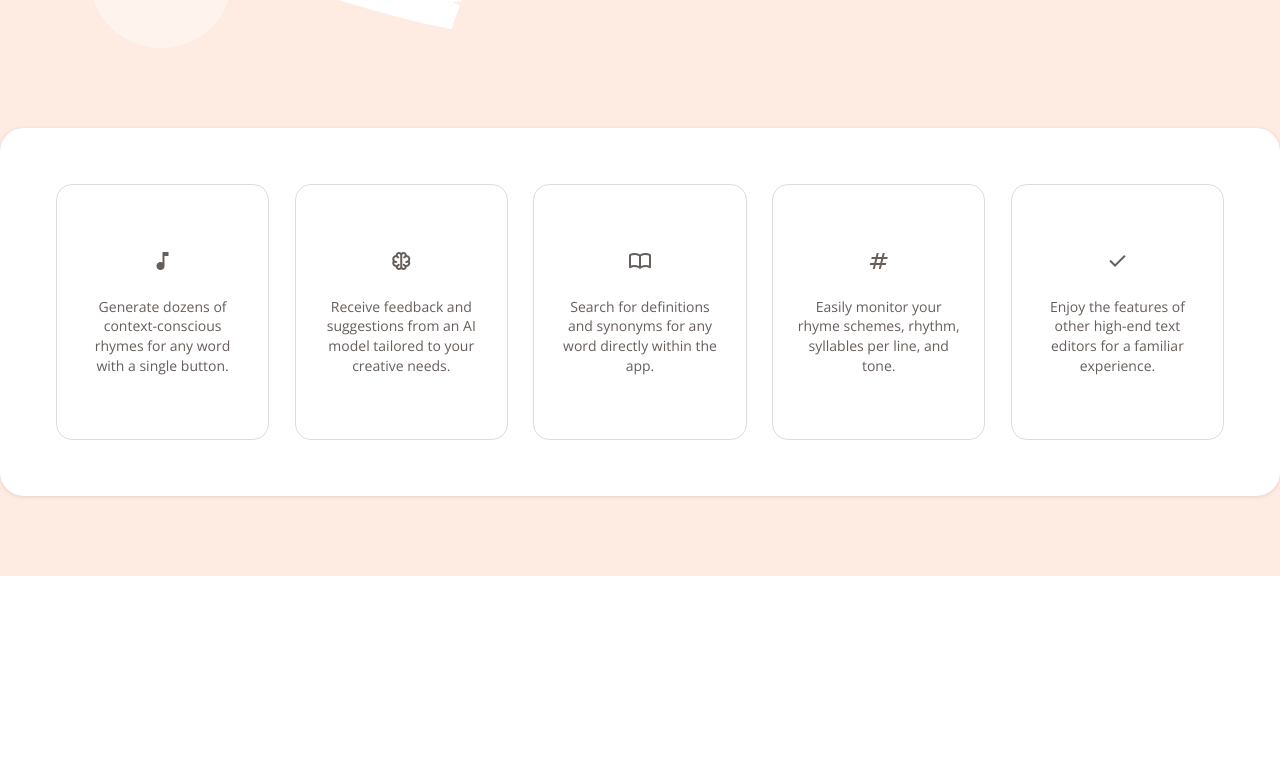
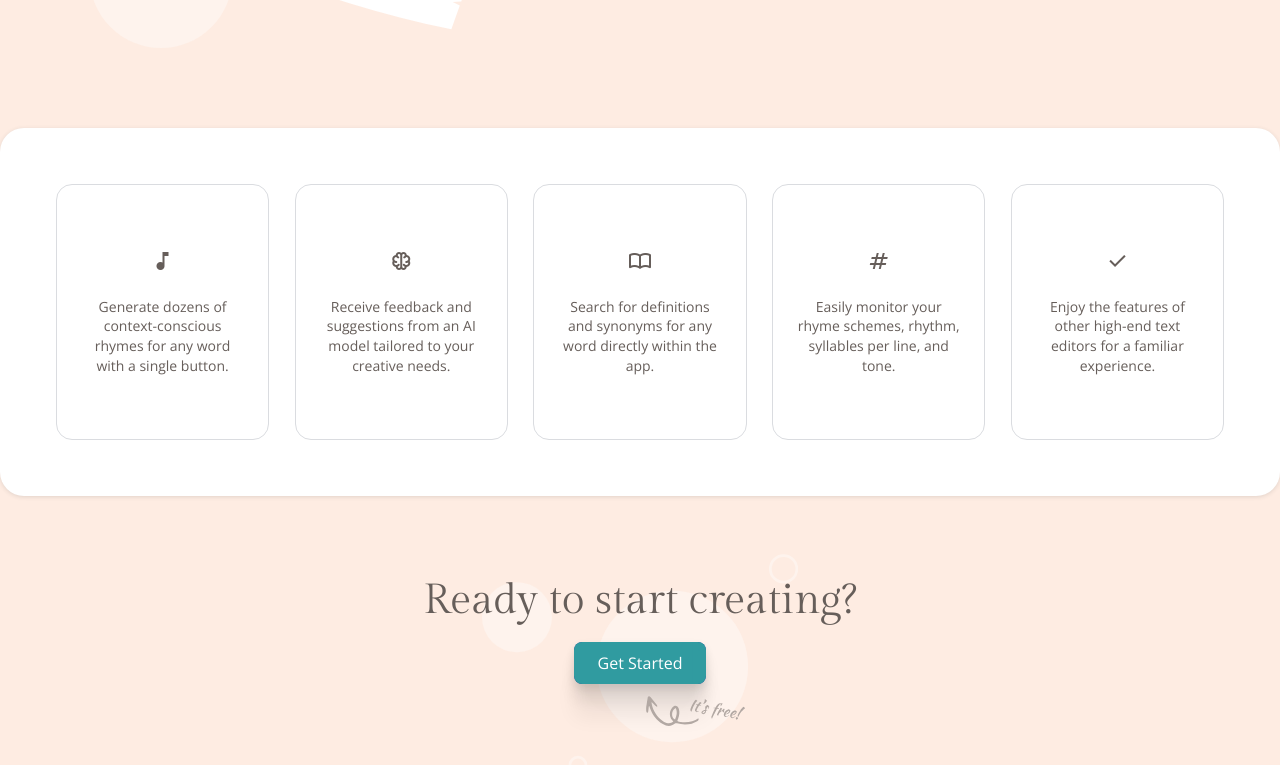
Before and after one commit to MMMJB/Quilli-react, a React (Vite) app: page / in a window 1280 px wide. Shown: the part 1095-1860 px from the top of the page. Before the commit the page ends 1671 px from the top, so only its background shows below. Built offline with nearby package versions, Linux system fonts and the light colour scheme.

Commit message:
cleaned up styling and finished final cta section

```diff
--- a/src/Pages/Home/Components/About.jsx
+++ b/src/Pages/Home/Components/About.jsx
@@ -1,14 +1,12 @@
 import React from "react";
-
-import H3 from "./H3";
 
 export default function About() {
     return (<>
         <section className="grid grid-cols-2 justify-items-center w-full max-w-[1500px]">
             <img src="images/paper_illustration.svg" alt="Illustration"></img>
-            <div className="flex flex-col justify-center font-display text-home">
-                <h2 className="text-[42px]/[50.4px] tracking-tight max-w-xl">Spend less time switching tabs and more time <span className="text-brand">writing</span>.</h2>
-                <H3 className="mt-4 max-w-[34rem]" text="Tired of flipping back and forth between dictionaries, rhyme lists, spell checkers, and more? Quilli has you covered, free of charge." />
+            <div className="flex flex-col justify-center text-home">
+                <h2 className="tracking-tight max-w-xl">Spend less time switching tabs and more time <span className="text-brand">writing</span>.</h2>
+                <h3 className="mt-4 max-w-[34rem]">Tired of flipping back and forth between dictionaries, rhyme lists, spell checkers, and more? Quilli has you covered, free of charge.</h3>
             </div>
         </section>
     </>)
--- a/src/Pages/Home/Components/GetStarted.jsx
+++ b/src/Pages/Home/Components/GetStarted.jsx
@@ -1,10 +1,21 @@
 import React from "react";
+
+import GetStartedBtn from "./GetStartedBtn";
 
 export default function GetStarted() {
     return (<>
-        <div className="text-base/[26px] text-white font-sans">
-            <span className="absolute rounded-lg px-6 py-2 bg-brand-dark shadow-[0px_24px_60px_rgba(0,0,0,.01),0px_34px_20px_rgba(0,0,0,.05),0px_15px_15px_rgba(0,0,0,.09),0px_4px_8px_rgba(0,0,0,.1)]">Get Started</span>
-            <button className="bg-brand cta-mask rounded-lg px-6 py-2 animate-cta-rev hover:animate-cta">Get Started</button>
-        </div>
+        <section className="w-full my-20 grid place-items-center">
+            <div className="flex flex-col justify-center items-center gap-4 relative">
+                <svg className=" h-[125%] absolute" viewBox="0 0 299 208" fill="none" xmlns="http://www.w3.org/2000/svg">
+                    <path d="M297 14.0991C297 21.0039 291.403 26.5991 284.499 26.5991C277.597 26.5991 272 21.0039 272 14.0991C272 7.19429 277.597 1.59912 284.499 1.59912C291.403 1.59912 297 7.19429 297 14.0991Z" stroke="#FEF3ED" strokeWidth="2.57733" strokeMiterlimit="10"/>
+                    <path d="M98 199.099C98 203.242 94.6418 206.599 90.4993 206.599C86.3582 206.599 83 203.242 83 199.099C83 194.956 86.3582 191.599 90.4993 191.599C94.6418 191.599 98 194.956 98 199.099Z" stroke="#FEF3ED" strokeWidth="2.57733" strokeMiterlimit="10"/>
+                    <circle cx="179.5" cy="106.099" r="71.5" fill="#FEF3ED"/>
+                    <circle cx="33" cy="59.5991" r="33" fill="#FEF3ED"/>
+                </svg>
+                <h2 className="text-home z-10">Ready to start creating?</h2>
+                <GetStartedBtn />
+                <img className="relative bottom-3 translate-x-1/2 z-10" src="/images/callout.svg" alt="It's free!"></img>
+            </div>
+        </section>
     </>)
 }
--- /dev/null
+++ b/src/Pages/Home/Components/GetStartedBtn.jsx
@@ -0,0 +1,10 @@
+import React from "react";
+
+export default function GetStartedBtn() {
+    return (<>
+        <div className="text-base/[26px] text-white font-sans">
+            <span className="absolute rounded-lg px-6 py-2 bg-brand-dark shadow-[0px_24px_60px_rgba(0,0,0,.01),0px_34px_20px_rgba(0,0,0,.05),0px_15px_15px_rgba(0,0,0,.09),0px_4px_8px_rgba(0,0,0,.1)]">Get Started</span>
+            <button className="bg-brand cta-mask rounded-lg px-6 py-2 animate-cta-rev hover:animate-cta">Get Started</button>
+        </div>
+    </>)
+}
--- a/src/Pages/Home/Components/H3.jsx
+++ /dev/null
@@ -1,5 +0,0 @@
-import React from "react";
-
-export default function H3({text, className}) {
-    return <h3 className={`text-lg/[27px] font-display ${className}`}>{text}</h3>
-}
--- a/src/Pages/Home/Components/Hero.jsx
+++ b/src/Pages/Home/Components/Hero.jsx
@@ -1,15 +1,13 @@
 import React from "react";
 
-import GetStarted from "./GetStarted";
-import H3 from "./H3";
+import GetStarted from "./GetStartedBtn";
 
 export default function Hero() {
     return (<>
         <main className="grid grid-cols-2 w-full max-w-[1500px]">
-            <div className="flex flex-col justify-center pl-28 font-display text-home">
-                <h1 className="text-[54px]/[64.8px] tracking-tight">Write incredible <span className="text-brand font-script">poetry&nbsp;</span> with the aid of AI</h1>
-                <H3 className="mt-4" text="Quilli provides you with the AI-driven tools necessary to craft" />
-                <H3 text="exceptional lyrics, poetry, and more- all in one place." />
+            <div className="flex flex-col justify-center pl-28 text-home">
+                <h1 className="tracking-tight">Write incredible <span className="text-brand font-script">poetry&nbsp;</span> with the aid of AI</h1>
+                <h3 className="mt-4 max-w-xl">Quilli provides you with the AI-driven tools necessary to craft exceptional lyrics, poetry, and more- all in one place.</h3>
                 <div className="mt-8 flex">
                     <GetStarted />
                     <button className="px-6 py-2 font-sans text-home-lgt hover:text-home">Learn More</button>
--- a/src/Pages/Home/Components/Services.jsx
+++ b/src/Pages/Home/Components/Services.jsx
@@ -4,7 +4,7 @@ import servicesList from "../../../Utils/services-list";
 
 export default function Services() {
     return (<>
-        <section className="w-full max-w-7xl my-20">
+        <section className="w-full max-w-7xl mt-20">
             <ul className="w-full p-14 bg-white rounded-3xl shadow-secondary grid grid-cols-5 gap-[2vw]">
                 {servicesList.map((item, i) => {
                     return <>
--- a/src/Pages/Home/Home.jsx
+++ b/src/Pages/Home/Home.jsx
@@ -4,6 +4,7 @@ import Navbar from "./Components/Navbar";
 import Hero from "./Components/Hero";
 import About from "./Components/About";
 import Services from "./Components/Services";
+import GetStarted from "./Components/GetStarted";
 
 export default function Home() {
     return (
@@ -12,6 +13,7 @@ export default function Home() {
             <Hero />
             <About />
             <Services />
+            <GetStarted />
         </div>
     )
 }
--- a/src/index.css
+++ b/src/index.css
@@ -424,6 +424,25 @@ video {
   display: none;
 }
 
+h1, h2, h3 {
+  font-family: Gilda Display, serif;
+}
+
+h1 {
+  font-size: 3.375rem;
+  line-height: 64.8px;
+}
+
+h2 {
+  font-size: 2.625rem;
+  line-height: 50.4px;
+}
+
+h3 {
+  font-size: 1.125rem;
+  line-height: 27px;
+}
+
 *, ::before, ::after{
   --tw-border-spacing-x: 0;
   --tw-border-spacing-y: 0;
@@ -543,6 +562,34 @@ video {
   top: 0.75rem;
 }
 
+.left-1\/2{
+  left: 50%;
+}
+
+.left-1\/4{
+  left: 25%;
+}
+
+.bottom-1{
+  bottom: 0.25rem;
+}
+
+.top-0{
+  top: 0px;
+}
+
+.bottom-3{
+  bottom: 0.75rem;
+}
+
+.z-10{
+  z-index: 10;
+}
+
+.-z-10{
+  z-index: -10;
+}
+
 .float-right{
   float: right;
 }
@@ -554,6 +601,10 @@ video {
 
 .ml-3{
   margin-left: 0.75rem;
+}
+
+.mt-20{
+  margin-top: 5rem;
 }
 
 .mt-4{
@@ -588,6 +639,18 @@ video {
   height: 16rem;
 }
 
+.h-full{
+  height: 100%;
+}
+
+.h-\[125\%\]{
+  height: 125%;
+}
+
+.h-\[150\%\]{
+  height: 150%;
+}
+
 .max-h-\[80vh\]{
   max-height: 80vh;
 }
@@ -604,10 +667,6 @@ video {
   width: 8rem;
 }
 
-.w-48{
-  width: 12rem;
-}
-
 .w-full{
   width: 100%;
 }
@@ -620,16 +679,17 @@ video {
   max-width: 1500px;
 }
 
+.max-w-\[34rem\]{
+  max-width: 34rem;
+}
+
 .max-w-xl{
   max-width: 36rem;
 }
 
-.max-w-lg{
-  max-width: 32rem;
-}
-
-.max-w-\[34rem\]{
-  max-width: 34rem;
+.translate-x-1\/2{
+  --tw-translate-x: 50%;
+  transform: translate(var(--tw-translate-x), var(--tw-translate-y)) rotate(var(--tw-rotate)) skewX(var(--tw-skew-x)) skewY(var(--tw-skew-y)) scaleX(var(--tw-scale-x)) scaleY(var(--tw-scale-y));
 }
 
 @keyframes cta-rev{
@@ -656,16 +716,16 @@ video {
   grid-template-columns: repeat(2, minmax(0, 1fr));
 }
 
-.grid-cols-\[repeat\(auto-fit\2c 12rem\)\]{
-  grid-template-columns: repeat(auto-fit,12rem);
-}
-
 .grid-cols-5{
   grid-template-columns: repeat(5, minmax(0, 1fr));
 }
 
 .flex-col{
   flex-direction: column;
+}
+
+.place-items-center{
+  place-items: center;
 }
 
 .items-center{
@@ -680,20 +740,16 @@ video {
   justify-items: center;
 }
 
-.gap-14{
-  gap: 3.5rem;
-}
-
 .gap-3{
   gap: 0.75rem;
 }
 
+.gap-4{
+  gap: 1rem;
+}
+
 .gap-6{
   gap: 1.5rem;
-}
-
-.gap-12{
-  gap: 3rem;
 }
 
 .gap-\[2vw\]{
@@ -780,10 +836,6 @@ video {
   text-align: center;
 }
 
-.font-display{
-  font-family: Gilda Display, serif;
-}
-
 .font-sans{
   font-family: Open Sans, sans-serif;
 }
@@ -792,24 +844,9 @@ video {
   font-family: Kaushan Script, cursive;
 }
 
-.text-\[42px\]\/\[50\.4px\]{
-  font-size: 42px;
-  line-height: 50.4px;
-}
-
-.text-\[54px\]\/\[64\.8px\]{
-  font-size: 54px;
-  line-height: 64.8px;
-}
-
 .text-base\/\[26px\]{
   font-size: 1rem;
   line-height: 26px;
-}
-
-.text-lg\/\[27px\]{
-  font-size: 1.125rem;
-  line-height: 27px;
 }
 
 .text-sm{
--- a/src/styles.css
+++ b/src/styles.css
@@ -4,9 +4,24 @@
 @tailwind components;
 @tailwind utilities;
 
-@layer utilities {
-    li {
-        list-style: none;
+@layer base {
+    h1, h2, h3 {
+        font-family: theme("fontFamily.display");
+    }
+
+    h1 {
+        font-size: theme("fontSize.h1");
+        line-height: theme("lineHeight.h1");
+    }
+
+    h2 {
+        font-size: theme("fontSize.h2");
+        line-height: theme("lineHeight.h2");
+    }
+
+    h3 {
+        font-size: theme("fontSize.h3");
+        line-height: theme("lineHeight.h3");
     }
 }
 
@@ -18,3 +33,9 @@
         -webkit-mask-size: 3000% 100%;
     }
 }
+
+@layer utilities {
+    li {
+        list-style: none;
+    }
+}
```
Also changed, not shown: tailwind.config.js (+10 -0 lines), public/Images/callout.svg (added).
